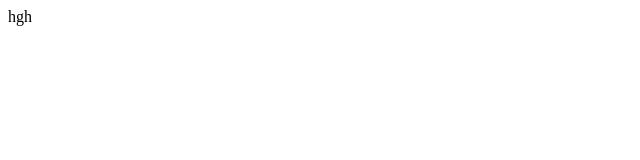
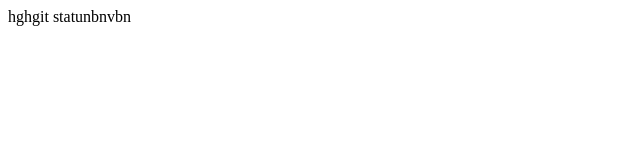
Before and after one commit to JoseJara36/Desafio_GitHub01, a plain HTML site: page Index.html in a window 1280 px wide. Shown: the whole page, without its empty margins (0-640 px from the left). Drawn offline with Linux system fonts and the light colour scheme.

Commit message:
Se realizó primer cambio

```diff
--- a/Index.html
+++ b/Index.html
@@ -7,6 +7,6 @@
     <title>Document</title>
 </head>
 <body>
-    hgh
+    hghgit statunbnvbn
 </body>
 </html>
```
